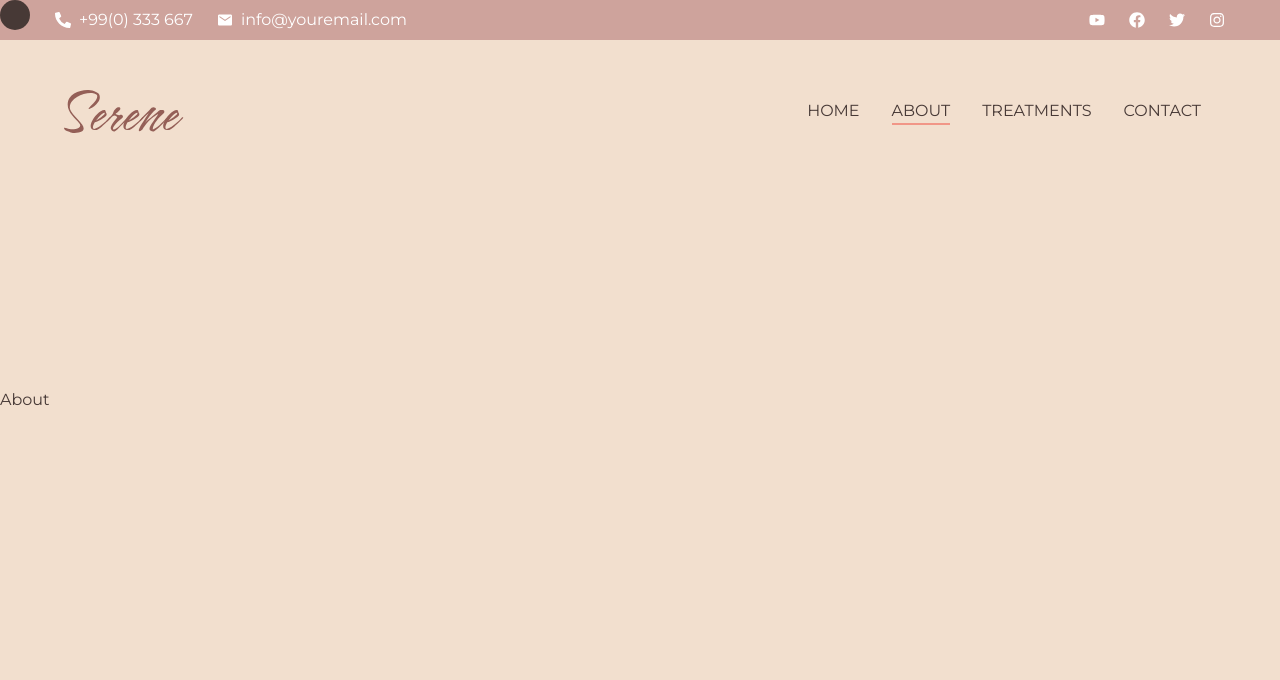
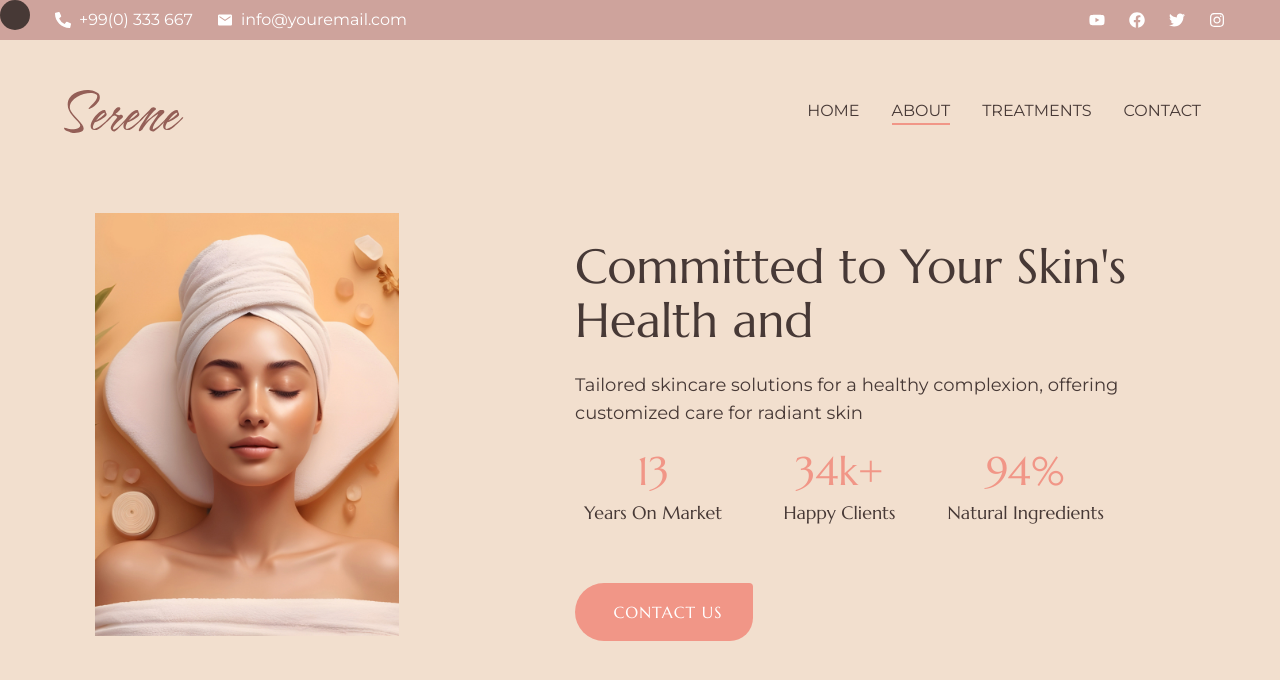
Before and after one commit to Gbemiga97/serene, a Next.js app: page /about in a window 1280 px wide. Shown: the top 680 px of the page. Built offline with nearby package versions, Linux system fonts and the light colour scheme.

Commit message:
About Commit

```diff
--- a/app/about/page.jsx
+++ b/app/about/page.jsx
@@ -1,9 +1,17 @@
 "use client"
 import { motion } from "framer-motion"
+import { useCursorContext } from "@/components/CursorContext"
+import Image from "next/image"
+import StatsItem from "@/components/StatsItem"
 
 
 
 const About = () => {
+
+  const {mouseEnterHandler, mouseLeaveHandler} = useCursorContext()
+
+
+
   return (
     <motion.section initial={{opacity: 0}}
     animate={{
@@ -13,7 +21,66 @@ const About = () => {
       }}}
       className="min-h-screen flex items-center overflow-x-hidden"
       >
-      About
+      <div className="container mx-auto flex items-center pt-48 pb-12 xl:pt-32">
+        <div className="w-full h-full flex flex-col xl:flex-row items-center justify-between">
+          {/* image */}
+          <motion.div
+          initial={{opacity: 0, x: -60}} animate={{opacity: 1, x: 0}}
+          transition={{
+            delay: 2,
+            duration: 0.8,
+            ease: "easeInOut"
+          }}
+          onMouseEnter={mouseEnterHandler}
+          onMouseLeave={mouseLeaveHandler}
+          className="relative w-[304px] h-[423px] xl:w-[384px] mb-8 xl:mx-0">
+            <Image src="/assets/about/img.jpg" fill quality={100} priority alt="about woman"
+             className="object-contain " />
+          </motion.div>
+          {/* text */}
+          <motion.div
+           initial={{opacity: 0, x: 60}} animate={{opacity: 1, x: 0}}
+           transition={{
+             delay: 2.4,
+             duration: 0.8,
+             ease: "easeInOut"
+           }}
+          className="flex flex-col items-start xl:max-w-[650px] text-center xl:text-left
+          mx-auto xl:mx-0">
+            <motion.h2
+             onMouseEnter={mouseEnterHandler}
+             onMouseLeave={mouseLeaveHandler}
+            className="h2 mb-6 mx-auto max-w-[540px] xl:max-w-none">
+              Committed to Your Skin's Health and
+              </motion.h2>
+              <motion.p
+               onMouseEnter={mouseEnterHandler}
+               onMouseLeave={mouseLeaveHandler}
+              className="lead max-w-[600px] mx-auto xl:mx-0">
+                Tailored skincare solutions for a healthy complexion, offering customized care for radiant skin
+              </motion.p>
+              {/* Count Up */}
+              <div className="grid grid-cols-3 gap-[30px] mb-14 mx-auto xl:mx-0">
+                <div>
+                  <StatsItem countNum={13} text="Years On Market" />
+                </div>
+                <div>
+                  <StatsItem countNum={35} countText="k+" text="Happy Clients" />
+                </div>
+                <div>
+                  <StatsItem countNum={97} countText="%" text="Natural Ingredients" />
+                </div>
+              </div>
+              {/* btn */}
+              <motion.button
+               onMouseEnter={mouseEnterHandler}
+                onMouseLeave={mouseLeaveHandler}
+               className="btn mx-auto xl:mx-0">
+                Contact us
+              </motion.button>
+          </motion.div>
+        </div>
+      </div>
     </motion.section>
   )
 }
--- a/app/page.jsx
+++ b/app/page.jsx
@@ -26,34 +26,64 @@ export default function Home() {
       <div className="container mx-auto">
         <div className="flex flex-col xl:flex-row  h-full relative">
           {/* text */}
-          <div className="w-full text-center   xl:text-left xl:w-[500px]
+          <motion.div
+          initial={{opacity: 0, y: -100}}
+          animate={{opacity: 1, y: 0,
+            transition: {
+              delay: 2,
+              duration: 1,
+              ease: "easeInOut"
+            }}}
+          className="w-full text-center   xl:text-left xl:w-[500px]
           pt-[120px]">
-            <h1 className="h1 mb-6">
+            <motion.h1
+             onMouseEnter={mouseEnterHandler}
+             onMouseLeave={mouseLeaveHandler}
+            className="h1 mb-6">
               Natural Beauty
               <br /> Starts Here
-            </h1>
-            <p className="lead max-w-xl mx-auto">
+            </motion.h1>
+            <motion.p
+             onMouseEnter={mouseEnterHandler}
+            onMouseLeave={mouseLeaveHandler}
+            className="lead max-w-xl mx-auto">
               Tailored skincare solution for a healthy complexion, offering customized care for radiant skin
-            </p>
+            </motion.p>
             <div className="flex flex-col xl:flex-row items-center gap-6 max-w-max mx-auto xl:mx-0">
-              <button className="btn btn-lg">
+              <motion.button
+               onMouseEnter={mouseEnterHandler}
+               onMouseLeave={mouseLeaveHandler}
+              className="btn btn-lg">
                 Book an appointment
-              </button>
-              <div>
+              </motion.button>
+              <motion.div
+               onMouseEnter={mouseEnterHandler}
+               onMouseLeave={mouseLeaveHandler}
+              >
                 <ModalVideo />
-              </div>
+              </motion.div>
             </div>
-          </div>
+          </motion.div>
           {/* image */}
          <div className="flex-1">
-         <div className="hidden xl:flex xl:fixed bottom-0">
+         <motion.div
+           initial={{opacity: 0, bottom: "-100%"}}
+           animate={{opacity: 1, bottom: 0,
+             transition: {
+               delay: 2.4,
+               duration: 1.2,
+               ease: "easeInOut"
+             }}}
+             onMouseEnter={mouseEnterHandler}
+             onMouseLeave={mouseLeaveHandler}
+         className="hidden xl:flex xl:fixed bottom-0">
             <Image src="/assets/home/img.png"
              width={864}
               height={650}
               quality={100}
               alt="Banner woman"
               />
-            </div>
+            </motion.div>
          </div>
         </div>
       </div>
--- /dev/null
+++ b/components/StatsItem.jsx
@@ -0,0 +1,27 @@
+"use client"
+
+import CountUp from "react-countup"
+import { motion } from "framer-motion"
+import { useCursorContext } from "./CursorContext"
+
+
+const StatsItem = ({countNum, countText, text}) => {
+
+    const {mouseEnterHandler, mouseLeaveHandler} = useCursorContext()
+
+
+  return (
+    <motion.div
+    onMouseEnter={mouseEnterHandler}
+    onMouseLeave={mouseLeaveHandler}
+    className="text-center font-primary">
+        <div className="text-[40px] text-accent mb-4">
+            <CountUp end={countNum} delay={2.4} duration={6} />
+            <span>{countText}</span>
+        </div>
+        <p className="text-lg">{text}</p>
+    </motion.div>
+  )
+}
+
+export default StatsItem
```
